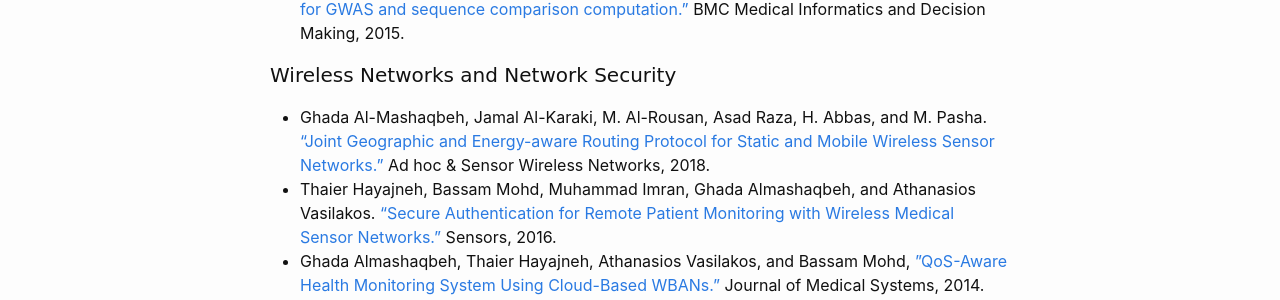
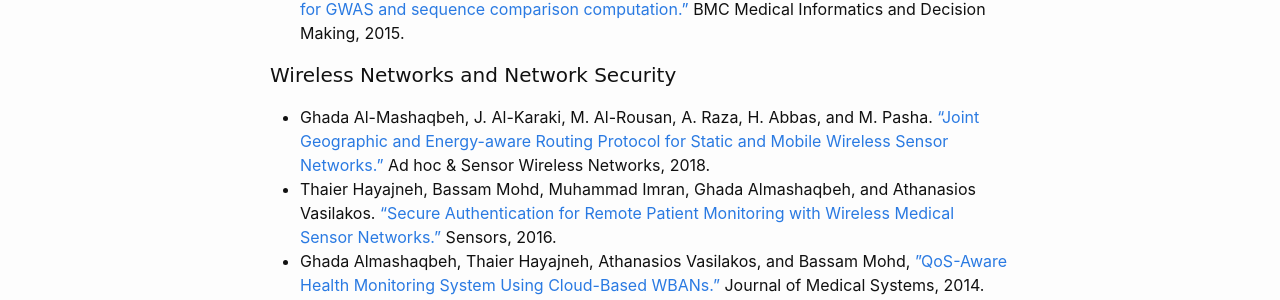
Before and after one commit to GhadaAlmashaqbeh/GhadaAlmashaqbeh.github.io, a Jekyll site: the page built from 02-publications.md, in a window 1280 px wide. Shown: the part 725-1025 px from the top of the page. Built offline with Jekyll 4.4.1, drawn with Linux system fonts in a browser that asks for light colours.

Commit message:
update publications

```diff
--- a/02-publications.md
+++ b/02-publications.md
@@ -31,7 +31,7 @@
 
 
 <h4 style="font-family: 'Comic Sans MS'">Wireless Networks and Network Security</h4>
-* Ghada Al-Mashaqbeh, Jamal Al-Karaki, M. Al-Rousan, Asad Raza, H. Abbas, and M. Pasha. ["Joint Geographic and Energy-aware Routing Protocol for Static and Mobile Wireless Sensor Networks."](https://www.oldcitypublishing.com/journals/ahswn-home/ahswn-issue-contents/ahswn-volume-41-number-3-4-2018/16950-2/) Ad hoc & Sensor Wireless Networks, 2018.
+* Ghada Al-Mashaqbeh, J. Al-Karaki, M. Al-Rousan, A. Raza, H. Abbas, and M. Pasha. ["Joint Geographic and Energy-aware Routing Protocol for Static and Mobile Wireless Sensor Networks."](https://www.oldcitypublishing.com/journals/ahswn-home/ahswn-issue-contents/ahswn-volume-41-number-3-4-2018/16950-2/) Ad hoc & Sensor Wireless Networks, 2018.
 * Thaier Hayajneh, Bassam Mohd, Muhammad Imran, Ghada Almashaqbeh, and Athanasios Vasilakos. ["Secure Authentication for Remote Patient Monitoring with Wireless Medical Sensor Networks.”](https://www.mdpi.com/1424-8220/16/4/424) Sensors, 2016.
 * Ghada Almashaqbeh, Thaier Hayajneh, Athanasios Vasilakos, and Bassam Mohd, [”QoS-Aware Health Monitoring System Using Cloud-Based WBANs.”](https://link.springer.com/article/10.1007/s10916-014-0121-2) Journal of Medical Systems, 2014.
 * Thaier Hayajneh, Ghada Almashaqbeh, Sana Ullah, and Athanasios Vasilakos. [“A Survey of Wireless Technologies Coexistence in WBAN: Analysis and Open Research Issues.”](https://link.springer.com/article/10.1007/s11276-014-0736-8) Springer Wireless  Networks, 2014.
```
